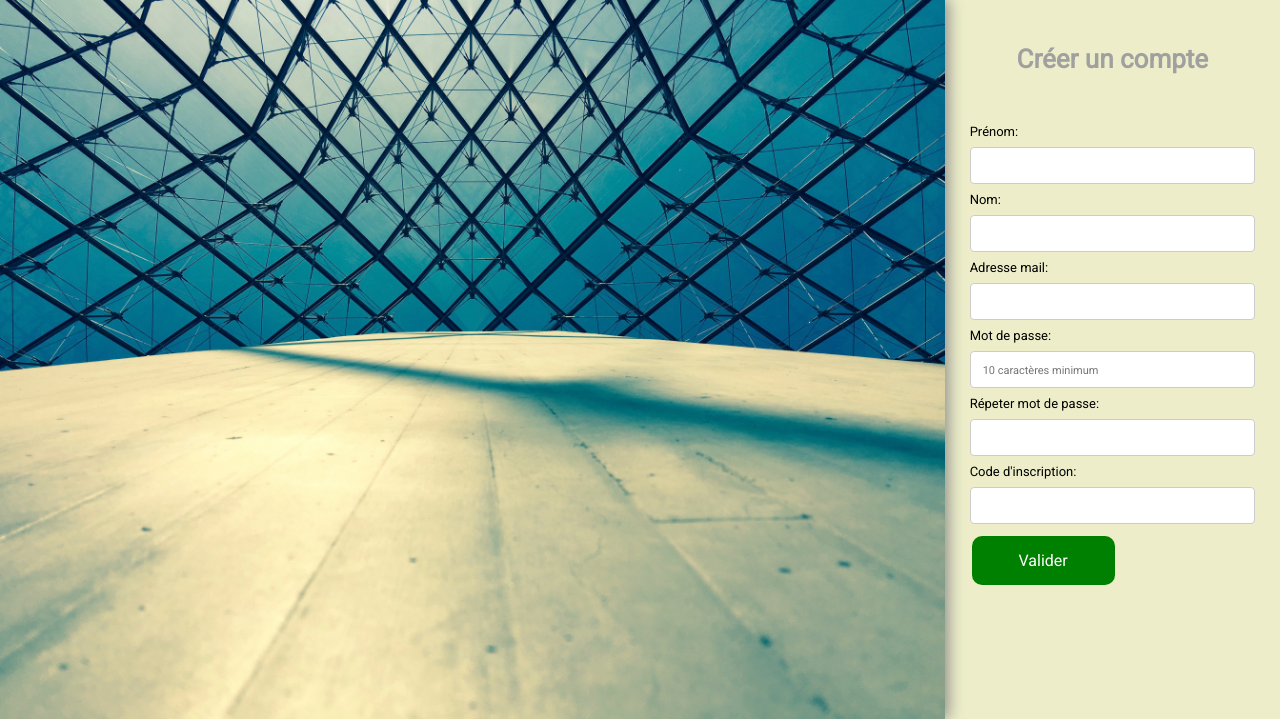
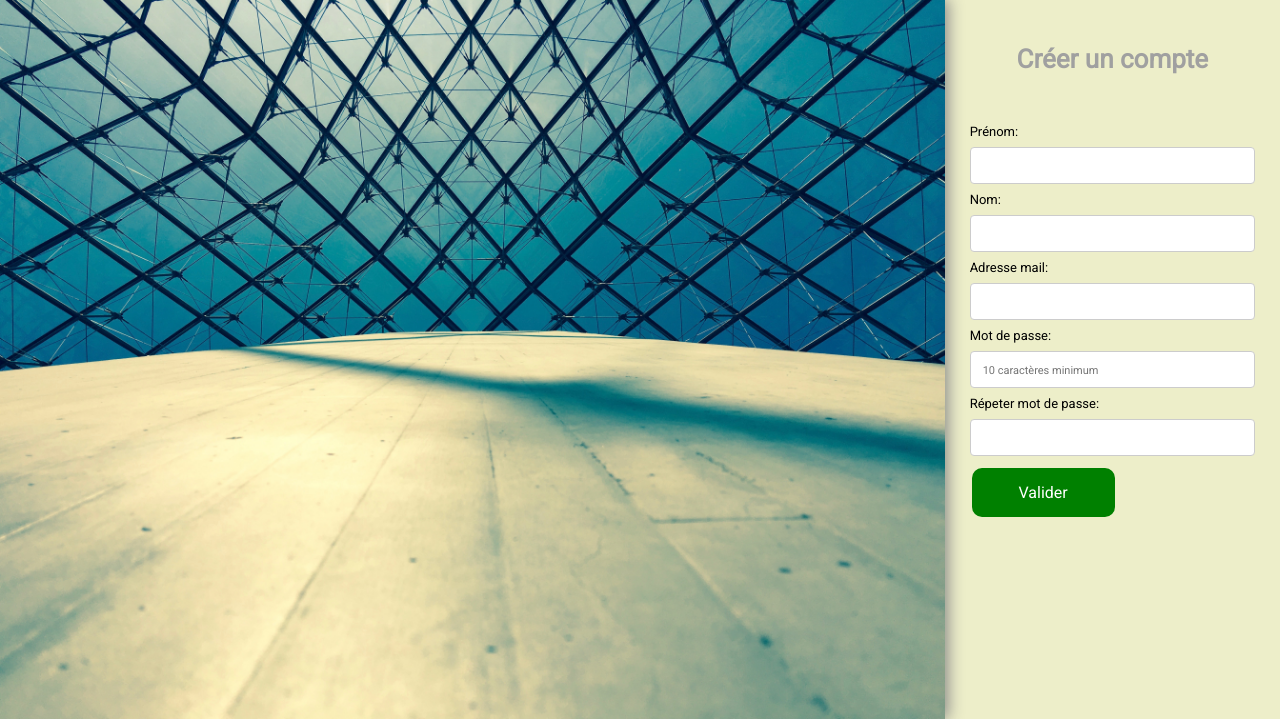
Before and after one commit to terencecode/ITH, a PHP site: page /ITH/enregistrement in a window 1280 px wide. Shown: the part 81-800 px from the top of the page. Run offline with PHP 8.4, Linux system fonts and the light colour scheme; some libraries are stand-ins or nearby versions.

Commit message:
delete code d'inscription from HTML

```diff
--- a/app/Vues/vueEnregistrement.php
+++ b/app/Vues/vueEnregistrement.php
@@ -30,8 +30,6 @@
                        placeholder="10 caractères minimum"></br>
                 <label for="mdp2">Répeter mot de passe:</label>
                 <input type="password" name="passe2" id="mdp2"></br>
-                <label for="code">Code d'inscription:</label>
-                <input type="text" name="code" id="code"></br>
                 <input class="submit-button" name="valider" type="submit" value="Valider">
             </form>
         </div>
```
